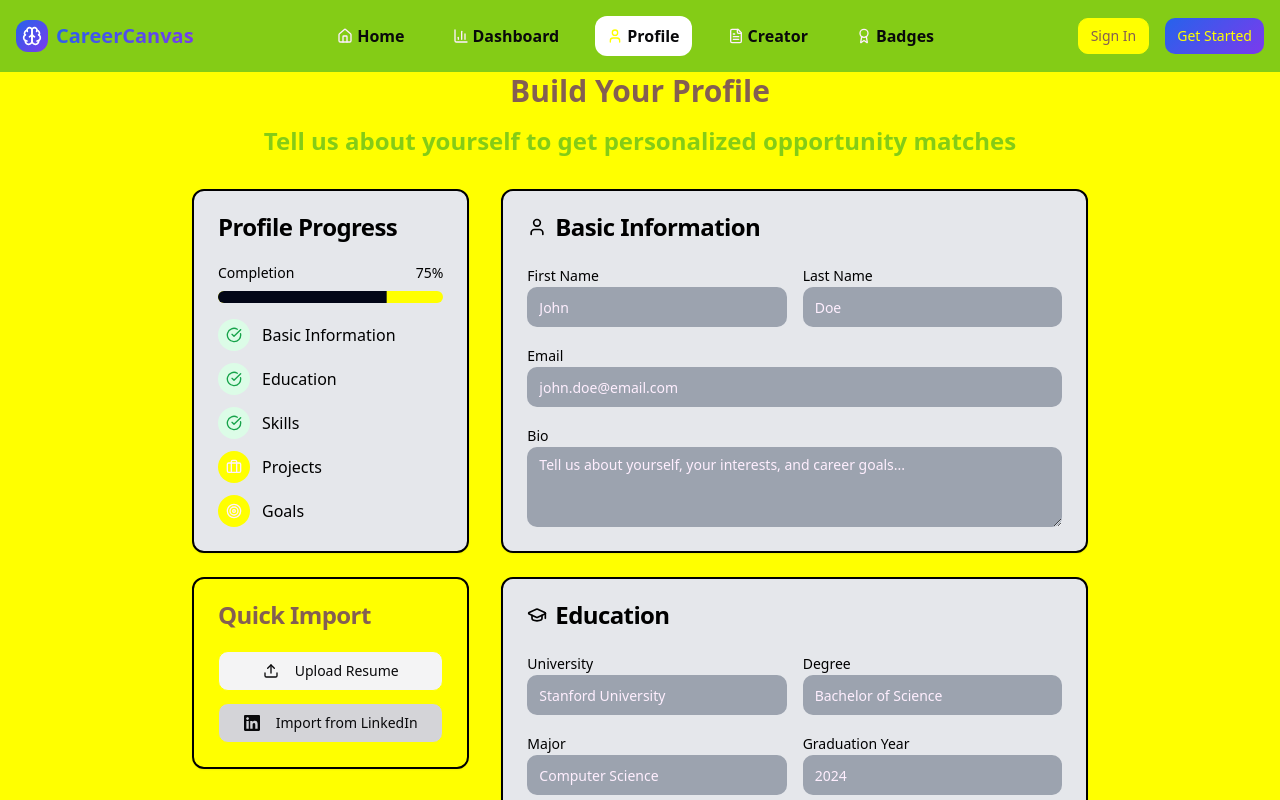
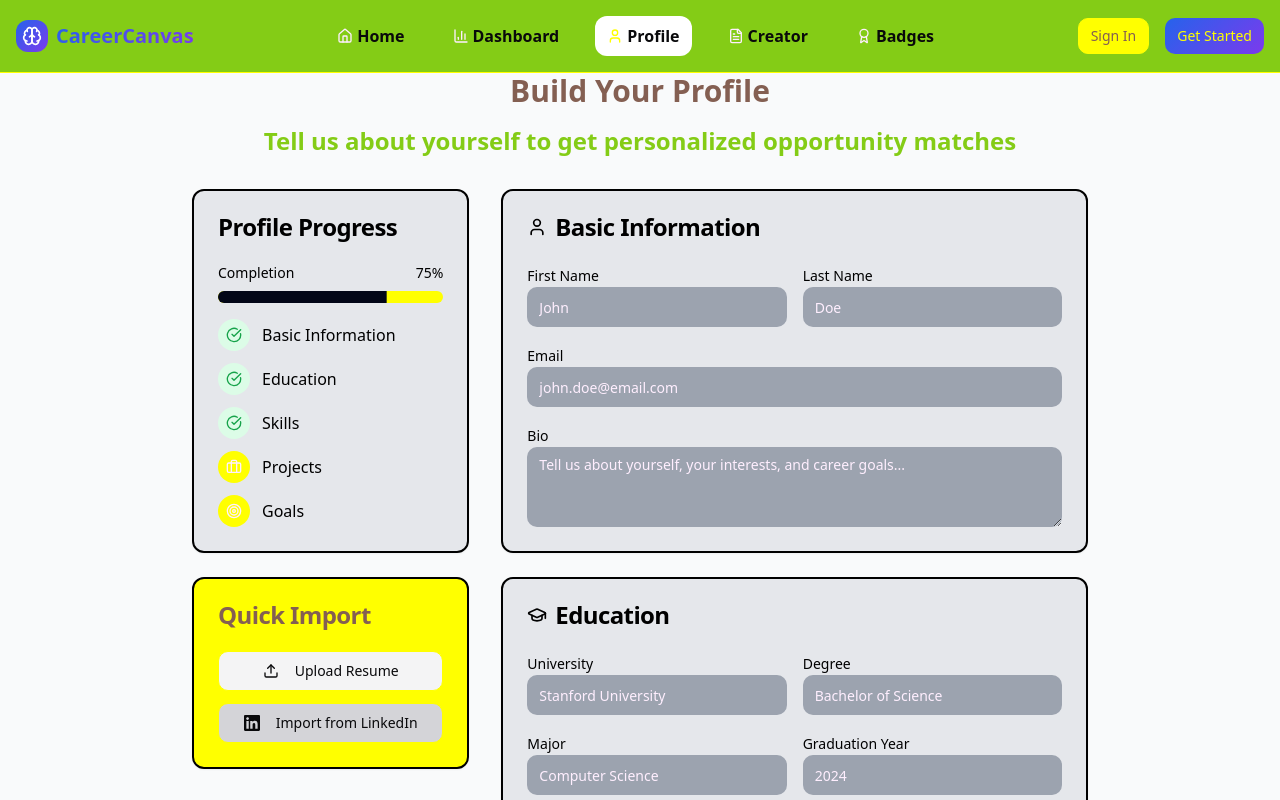
Before and after one commit to mayankgit22/career-canvas-ai-sculptor-97, a React (Vite) app: page /profile in a window 1280 px wide. Shown: the top 800 px of the page. Built offline with nearby package versions, Linux system fonts and the light colour scheme.

Commit message:
Visual edit in Lovable
Edited UI in Lovable

```diff
--- a/src/pages/ProfileBuilder.tsx
+++ b/src/pages/ProfileBuilder.tsx
@@ -46,7 +46,7 @@ const ProfileBuilder = () => {
   return <div className="min-h-screen bg-background">
       <Navigation />
 
-      <div className="">
+      <div className="bg-gray-50">
         <div className="max-w-4xl mx-auto">
           <div className="text-center mb-8">
             <h1 className="text-3xl font-bold mb-4">Build Your Profile</h1>
```
